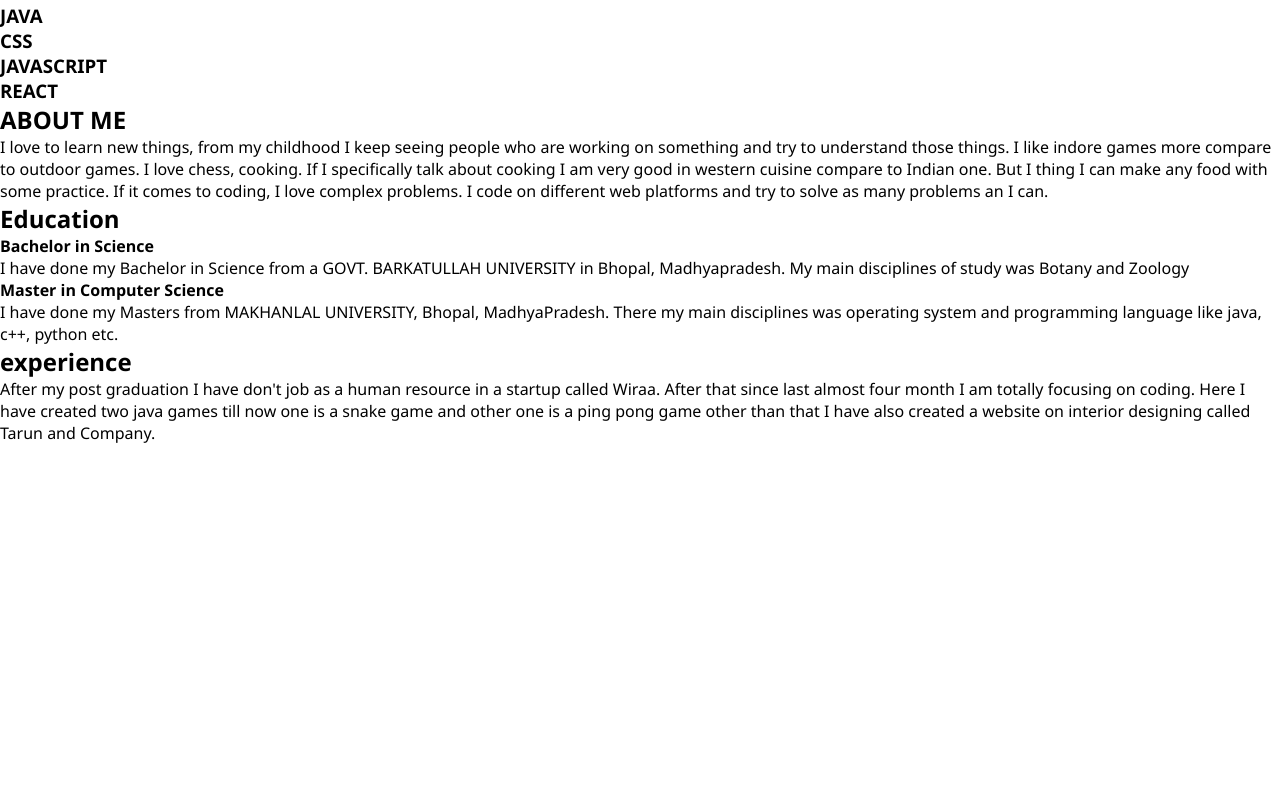
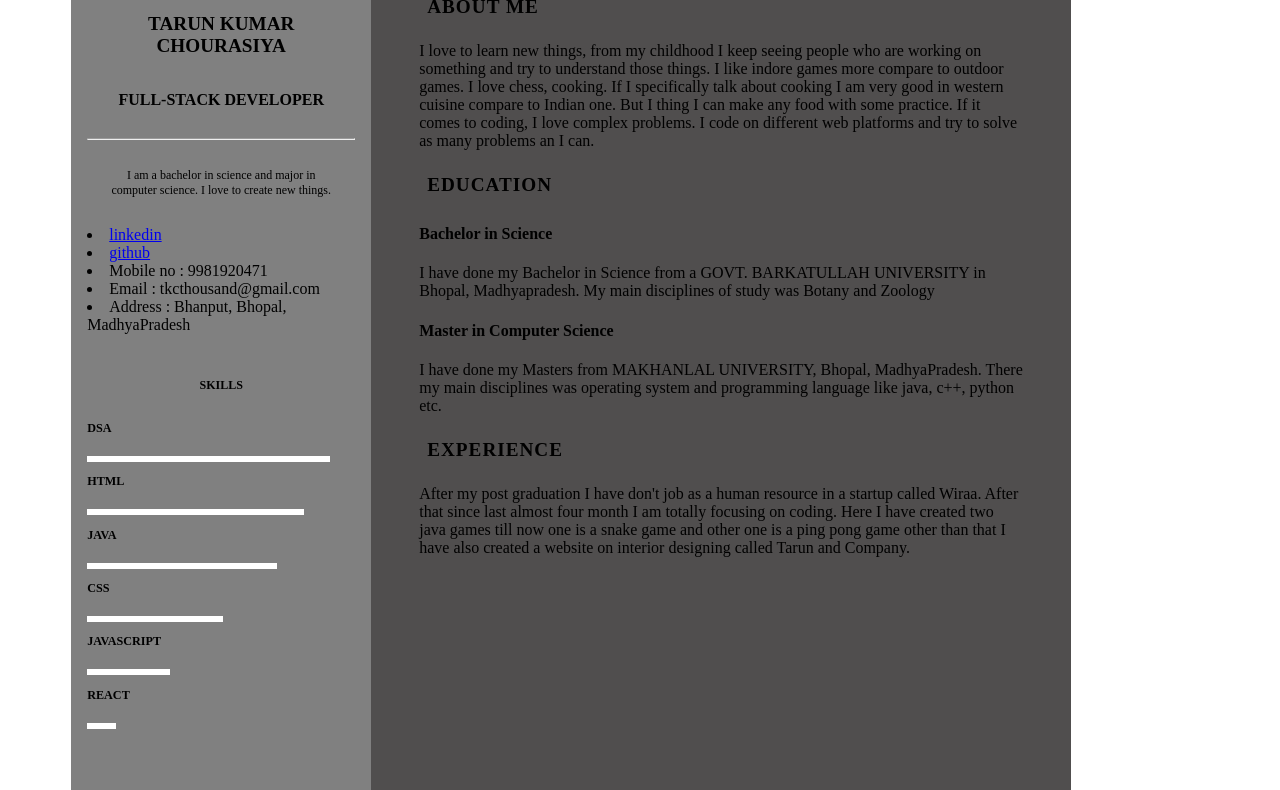
Before and after one commit to Asmasultana786/protofolio, a plain HTML site: page index.html in a window 1280 px wide. Shown: the part 313-1103 px from the top of the page. Before the commit the page ends 800 px from the top, so only its background shows below. Drawn offline with Linux system fonts and the light colour scheme.

Commit message:
Update style.css

```diff
--- a/style.css
+++ b/style.css
@@ -1,9 +1,104 @@
+es (96 sloc)  1.79 KB
+
 *{
+    font-family: 'Segoe UI', Tahoma, Geneva, Verdana, sans-serif;
+    box-sizing: border-box;
+    list-style: none;
     padding: 0;
     margin: 0;
-    box-sizing: border-box;
-    list-style: none;
-    font-family: 'Segoe UI', Tahoma, Geneva, Verdana, sans-serif;
+    color: white;
+
 }
+body{
+    display: block;
+}
+section{
+    display: block;
+}
+.main-content{
+    min-height: 1000px;
+    width: 90%;
+    margin: 20% auto;
+    display: grid;
+    grid-template-columns: 300px 700px;
 
-/* Write CSS code below */
+
+}
+.left-section{
+    grid-column: span 1;
+    background-color: gray;
+
+}
+.right-section{
+    grid-column: span 1 / span 2;
+    background-color: rgb(80, 78, 78);
+
+}
+.left-content{
+    padding: 1rem;
+
+}
+.profile img{
+    display: block;
+    margin: auto;
+    border: solid white 5px;
+    border-radius: 30px;
+    width: 60%;
+}
+.name{
+    font-size: 1.2rem;
+    font-weight: 700;
+    text-align: center;
+    text-transform: uppercase;
+    padding: 0.8rem;
+    letter-spacing: 0.02px;
+}
+.designation{
+    font-size: 1rem;
+    text-align: center;
+    text-transform: uppercase;
+    padding-bottom: 0.5rem;
+}
+.description{
+    font-size: 0.75rem;
+    text-align: center;
+    padding: 1rem;
+}
+.skills-title{
+    font-size: 0.75rem;
+    text-align: center;
+    text-transform: uppercase;
+    padding-top: 1rem;
+    padding-bottom: 1rem;
+    padding-left: 0.5rem;
+    padding-right: 00.5rem;
+}
+.skill-name{
+    font-size: 0.65rem;
+    font-weight: 0.65rem;
+    text-align: left;
+    padding-bottom: 0.5rem;
+}
+.progress-bar{
+    border: solid 1px white;
+    height: 4px;
+    background-color: white;
+}
+.right-main-content{
+    padding-top: 2rem;
+    padding-bottom: 2rem;
+    padding-left: 3rem;
+    padding-right: 3rem;
+}
+.right-title{
+    text-transform: uppercase;
+    font-size: 1.2rem;
+    font-weight: 700;
+    padding: 00.5rem;
+    letter-spacing: 1px;
+}
+@media screen and (max-width: 673px) {
+.main-content {
+    grid-template-columns: repeat(1,1fr);
+}
+}
```
